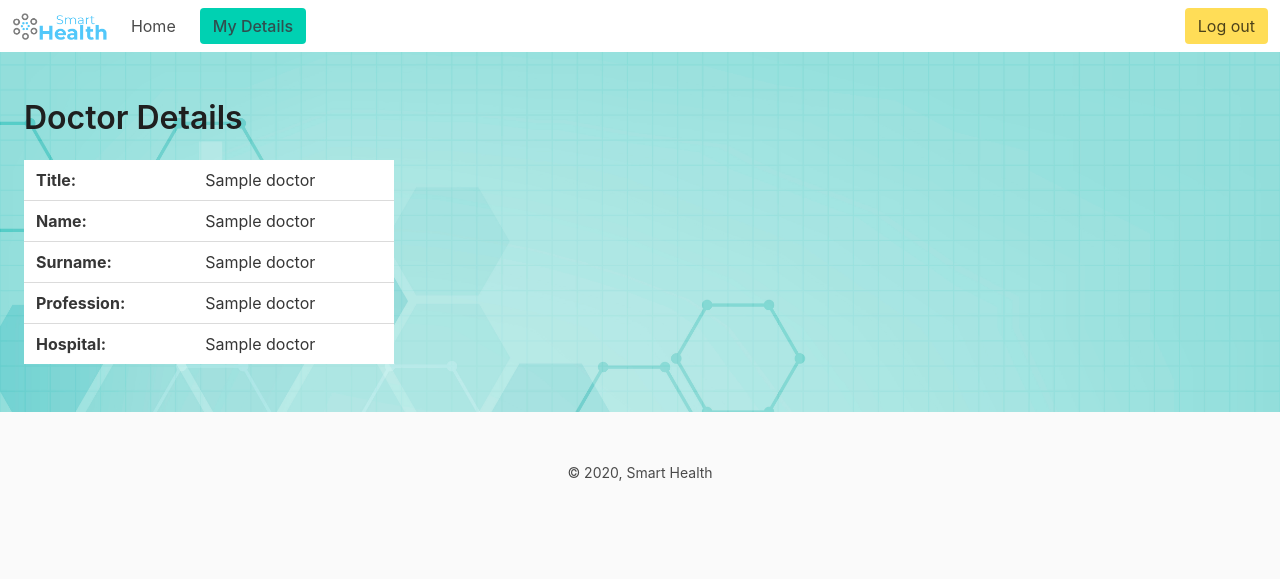
After one commit to SmartHealth-ituse2020/SH-web, a Flask app: page /patient/doctor_details/1 in a window 1280 px wide. The commit adds this page. Shown: the top 579 px of the page. Run offline with Flask 2, Linux system fonts and the light colour scheme; a database or web service that is not in the repository returns one stand-in record (values such as "Sample title"); some libraries are stand-ins or nearby versions.

Commit message:
Doctor details and patient details added to patient homepage

```diff
--- a/smarthealth_web/dboperations.py
+++ b/smarthealth_web/dboperations.py
@@ -142,7 +142,7 @@ def get_appointments_of_patient(patient_id):
     statement = """
     SELECT
     appointment.id, appointment_date, doctor.name,
-    doctor.surname, doctor_diagnosis, diagnosis_comment
+    doctor.surname, doctor_diagnosis, diagnosis_comment, doctor.id
     FROM
     appointment
     LEFT JOIN doctor
--- a/smarthealth_web/patient.py
+++ b/smarthealth_web/patient.py
@@ -15,6 +15,16 @@ def home_page():
     rows = get_appointments_of_patient(patientid)
     return render_template("patient/patient_dashboard.html", rows=rows, len=len(rows))
 
+@bp.route('/patient_details', methods=('GET', 'POST'))
+def patient_details():
+    patientid = session["patient"][0]
+    row = query_where("patient", "id = " + str(patientid))
+    return render_template('patient/patient_details.html', row=row[0])
+
+@bp.route('/doctor_details/<doctor_id>', methods=('GET', 'POST'))
+def doctor_details(doctor_id):
+    row = query_where("doctor", "id = " + doctor_id)
+    return render_template('patient/doctor_details.html', row=row[0])
 
 @bp.route('/login', methods=('GET', 'POST'))
 def login():
--- /dev/null
+++ b/smarthealth_web/templates/patient/doctor_details.html
@@ -0,0 +1,31 @@
+{% extends "patient/patient_layout.html" %}
+{% block title %}Doctor Details{% endblock %}
+{% block content %}
+<h1 class="title">Doctor Details</h1>
+
+<table class="table" style="width:30%">
+    <tbody>
+      <tr>
+        <th>Title:</th>
+        <td>{{row[6]}}</td>
+      </tr>
+      <tr>
+        <th>Name:</th>
+        <td>{{row[1]}}</td>
+      </tr>
+      <tr>
+        <th>Surname:</th>
+        <td>{{row[2]}}</td>
+      </tr>
+      <tr>
+        <th>Profession:</th>
+        <td>{{row[7]}}</td>
+      </tr>
+      <tr>
+        <th>Hospital:</th>
+        <td>{{row[5]}}</td>
+      </tr>
+    </tbody>
+</table>
+
+{% endblock %}
--- a/smarthealth_web/templates/patient/patient_dashboard.html
+++ b/smarthealth_web/templates/patient/patient_dashboard.html
@@ -20,7 +20,11 @@
         <tr>
             <td>{{ rows[i][0] }}</td>
             <td>{{ rows[i][1] }}</td>
-            <td>{{ rows[i][2] }}</td>
+            <td><a class="button is-small" href="{{url_for('patient.doctor_details', doctor_id = rows[i][6]|int )}}">
+                <span class="icon is-small is-left">
+                <i class="fa fa-info"></i>
+                </span></a>
+                {{ rows[i][2] }}</td>
             <td>{{ rows[i][3] }}</td>
             <td>{{ rows[i][4] }}</td>
             <td>{{ rows[i][5] }}</td>
--- a/smarthealth_web/templates/patient/patient_layout.html
+++ b/smarthealth_web/templates/patient/patient_layout.html
@@ -25,6 +25,13 @@
           <a class="navbar-item" href="{{ url_for('patient.home_page') }}">
             Home
           </a>
+          <div class="navbar-item">
+            <div class="buttons">
+              <a class="button is-primary" href="{{ url_for('patient.patient_details') }}" style="color:darkslategray; font-weight: 500;">
+                My Details
+              </a>
+            </div>
+          </div>
         </div>
         <div class="navbar-end">
           <div class="navbar-item">
```
Also changed, not shown: smarthealth_web/templates/patient/patient_details.html (added, +39 -0 lines).
